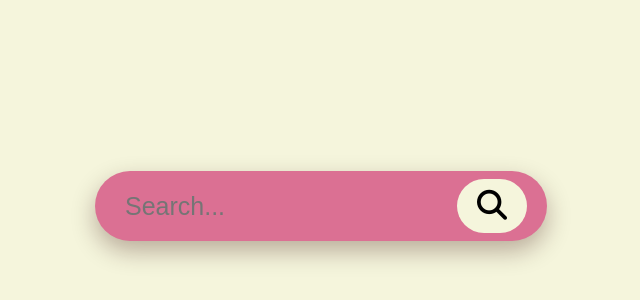
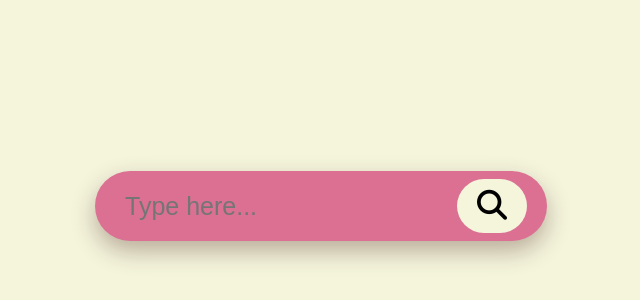
Before and after one commit to ImranAhmedRahad/Login_Pages_Design, a plain HTML site: page Search Bar Task-3/index.html in a window 1280 px wide. Shown: the part 194-494 px from the top of the page, 319-959 px from the left. Drawn offline with Linux system fonts and the light colour scheme.

Commit message:
Search Bar Design

```diff
--- a/Search Bar Task-3/index.html
+++ b/Search Bar Task-3/index.html
@@ -11,7 +11,7 @@
 <body>
     <div class="search-bar">
         <form>
-            <input type="text" placeholder="Search...">
+            <input type="text" placeholder="Type here...">
             <button type="submit" class="search-btn"><i class="fa-solid fa-magnifying-glass"></i></button>
         </form>
     </div>
```
